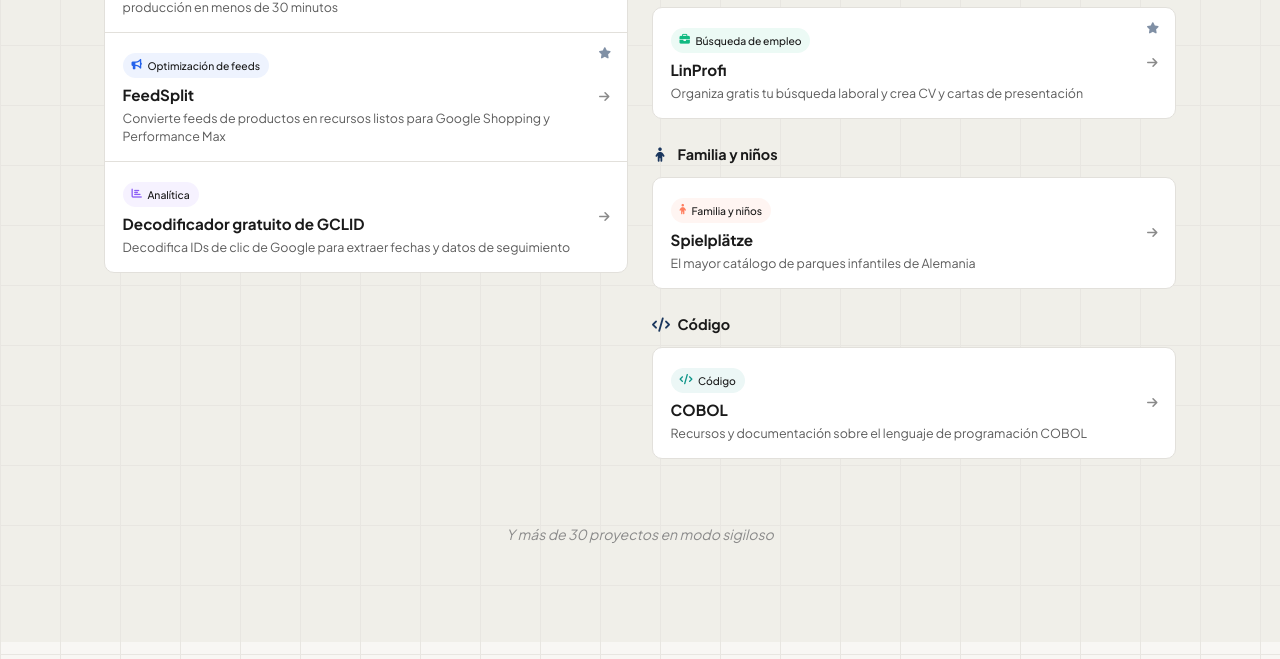
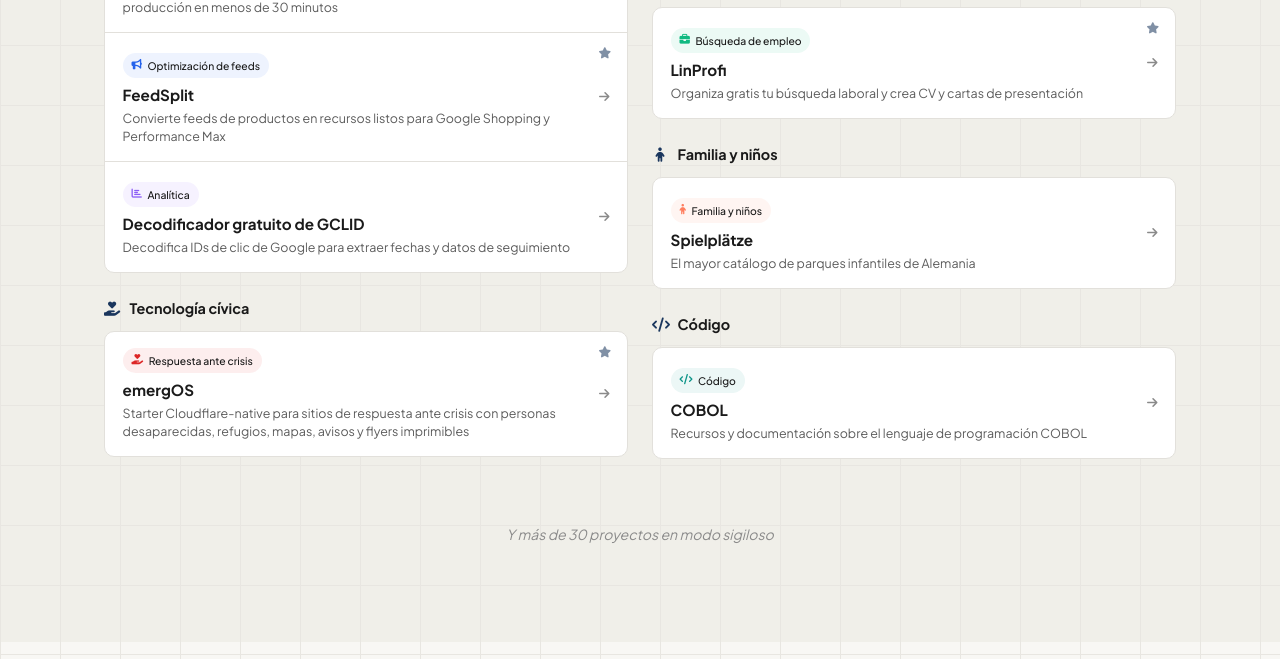
Before and after one commit to Xyborg/martinaberastegue.com, a PHP site: page /es/index.html in a window 1280 px wide. Shown: the part 3186-3845 px from the top of the page. Run offline with PHP 8.4, Linux system fonts and the light colour scheme.

Commit message:
emergos added

```diff
--- a/es/index.html
+++ b/es/index.html
@@ -323,6 +323,23 @@
             </div>
           </section>
 
+          <section class="project-group" data-category="civic-tech">
+            <h3 class="project-group__title"><i class="fas fa-hand-holding-heart"></i> Tecnología cívica</h3>
+            <div class="project-list">
+              <a href="https://emergos.org/?utm_source=martinaberastegue.com&utm_medium=referral&utm_campaign=ma-links" class="project-card fade-in" target="_blank" rel="noopener noreferrer">
+                <div class="project-content">
+                  <div class="project-meta">
+                    <span class="project-badge"><i class="fas fa-hand-holding-heart"></i> Respuesta ante crisis</span>
+                    <span class="project-featured" title="Proyecto destacado" aria-label="Proyecto destacado"><i class="fas fa-star"></i></span>
+                  </div>
+                  <h4 class="project-title">emergOS</h4>
+                  <p class="project-description">Starter Cloudflare-native para sitios de respuesta ante crisis con personas desaparecidas, refugios, mapas, avisos y flyers imprimibles</p>
+                </div>
+                <i class="fas fa-arrow-right project-link-icon" aria-hidden="true"></i>
+              </a>
+            </div>
+          </section>
+
           <section class="project-group" data-category="plane">
             <h3 class="project-group__title"><i class="fas fa-plane"></i> Viajes</h3>
             <div class="project-list">
--- a/style.css
+++ b/style.css
@@ -569,6 +569,9 @@ img {
 
 .project-badge i.fa-code { color: #0d9488; }
 .project-badge:has(.fa-code) { background: rgba(13, 148, 136, 0.08); }
+
+.project-badge i.fa-hand-holding-heart { color: #dc2626; }
+.project-badge:has(.fa-hand-holding-heart) { background: rgba(220, 38, 38, 0.08); }
 
 .project-title {
   color: var(--color-text);
```
Also changed, not shown: index.html (+17 -0 lines).
